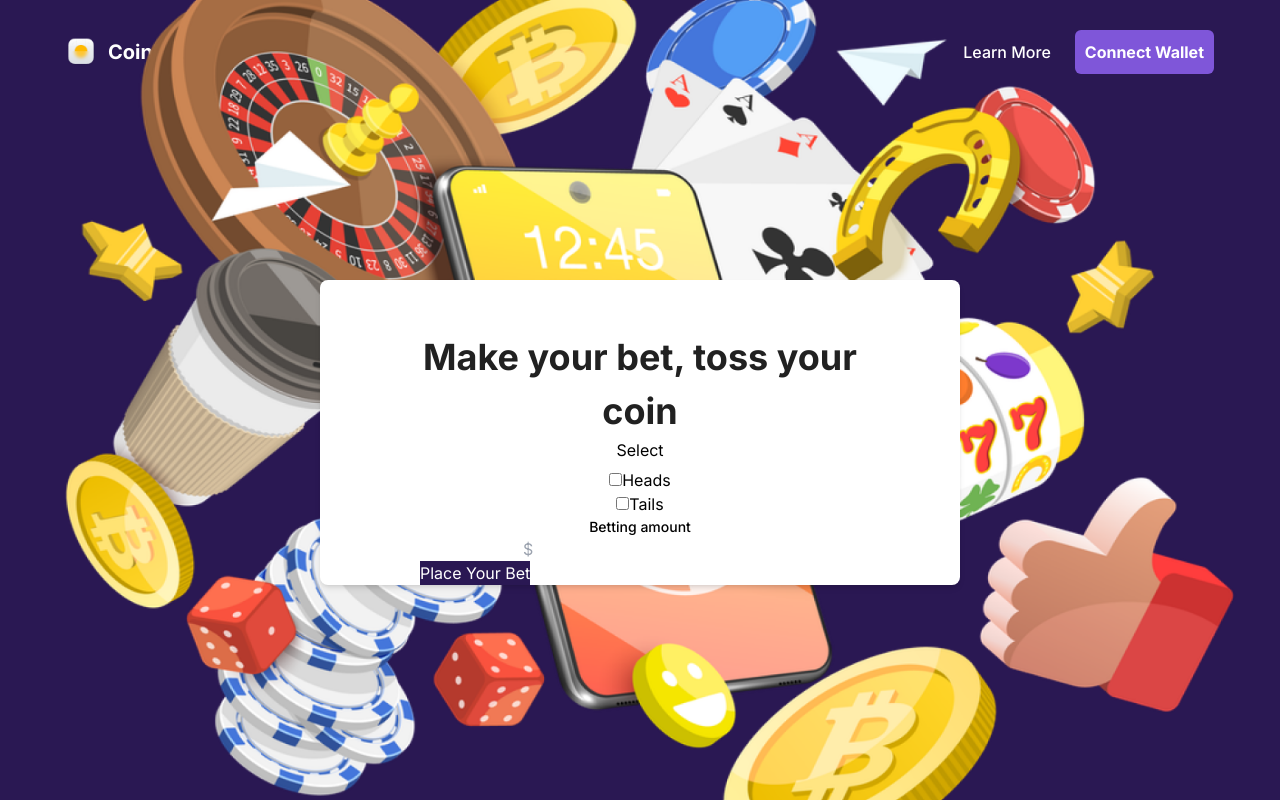
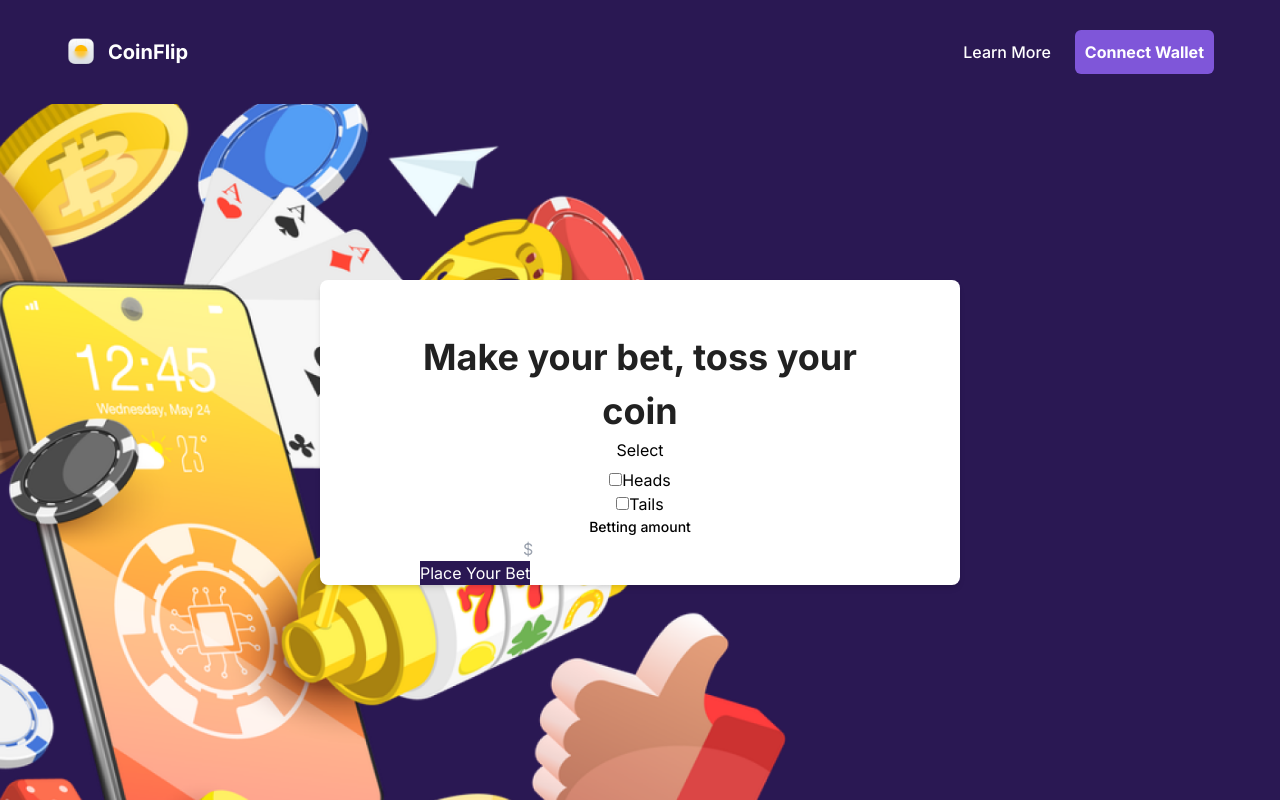
Before and after one commit to AkshataSolapurkar/Coin-Flip-Frontend, a Next.js app: page /takebate in a window 1280 px wide. Shown: the top 800 px of the page. Built offline with nearby package versions, Linux system fonts and the light colour scheme.

Commit message:
updating the takebate.tsx

```diff
--- a/src/app/takebate/page.tsx
+++ b/src/app/takebate/page.tsx
@@ -1,28 +1,16 @@
 import React from 'react'
 import Image from 'next/image'
+import Navbar from '../components/Navbar'
 
 export default function takebate() {
   return (
-    <div>
+
       <div className="container m-auto p-[0px] box-border">
-        <header  className="px-[10px] flex mx-14 my-[30px] justify-between items-center">
-
-                <div className="flex justify-center gap-3">
-                    <Image width={30} height={30} src="/Logomark.png" alt="Logo"/>
-                    <span className="text-white font-bold text-[20px]">CoinFlip</span>
-                    </div>
-                    <div className="flex justify-between gap-6 ">
-                       <button className="text-white font-medium text-[16px]" >Learn More</button>
-                       <button className="bg-[#7F56D9] p-[10px] rounded-md text-white font-[700] text-[16px]">Connect Wallet</button>
-                    </div>
-
-
-
-        </header>
+        <Navbar/>
         <div className="herohead">
             <div className="">
 
-            <Image className="left-custom relative" fill src="/cryptocurrency-casino 1.png" alt="pic"/>
+            <Image className="relative -left-[35%]" width={1290} height={1290} src="/cryptocurrency-casino 1.png" alt="pic" />
                 <div className="top-[35%] absolute flex flex-col justify-center items-center left-1/2 max-w-[70%] -translate-x-1/2 bg-white shadow-md rounded-lg">
                     <div  className="px-[100px] pt-[50px] pading  text-center">
                     <h2 className="text-[#212121] text-center font-bold md:text-[36px] text-[20px]">Make your bet, toss your coin</h2>
@@ -46,12 +34,10 @@ export default function takebate() {
                         <button className="text-center btn bg-[#2A1853] text-white flex justify-center">Place Your Bet</button>
                       </div>
                     </div>
-
+                    </div>
+                    </div>
             </div>
         </div>
     </div>
-</div>
-</div>
-</div>
   );
 }
```
